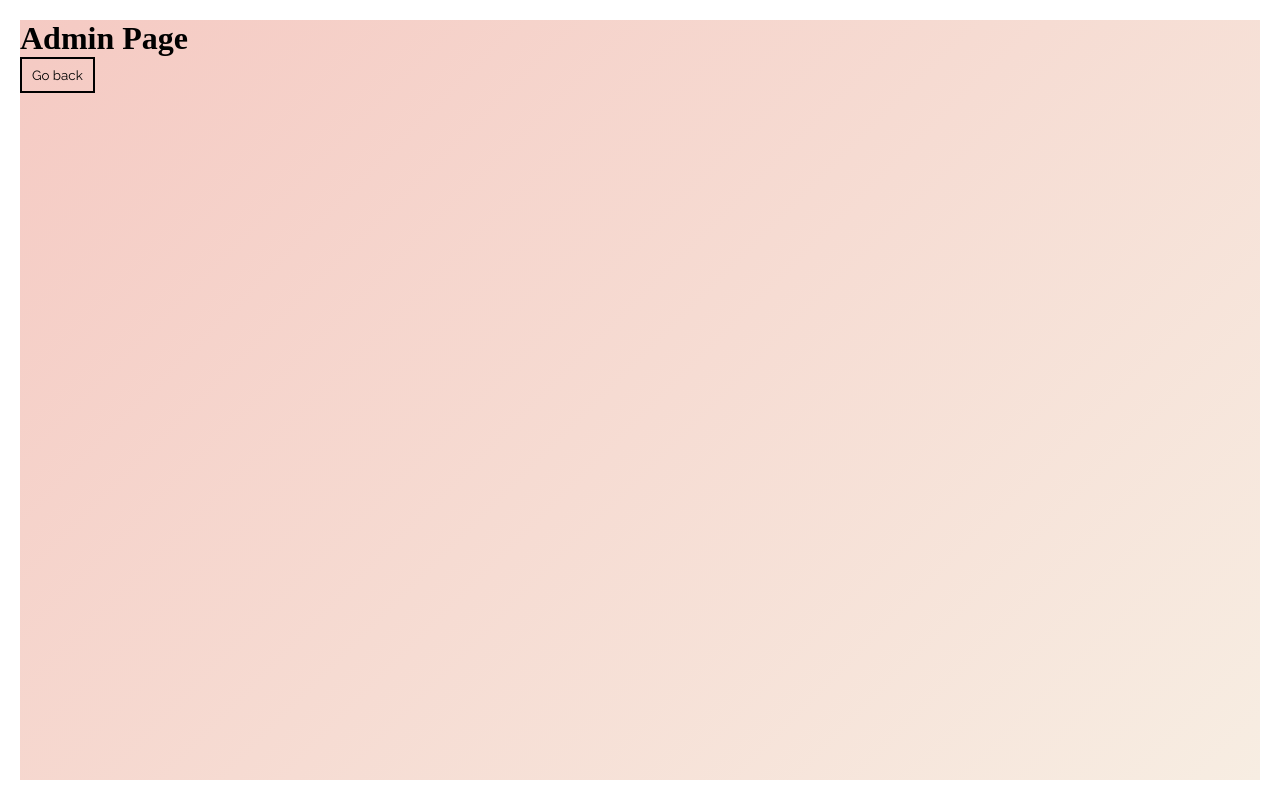
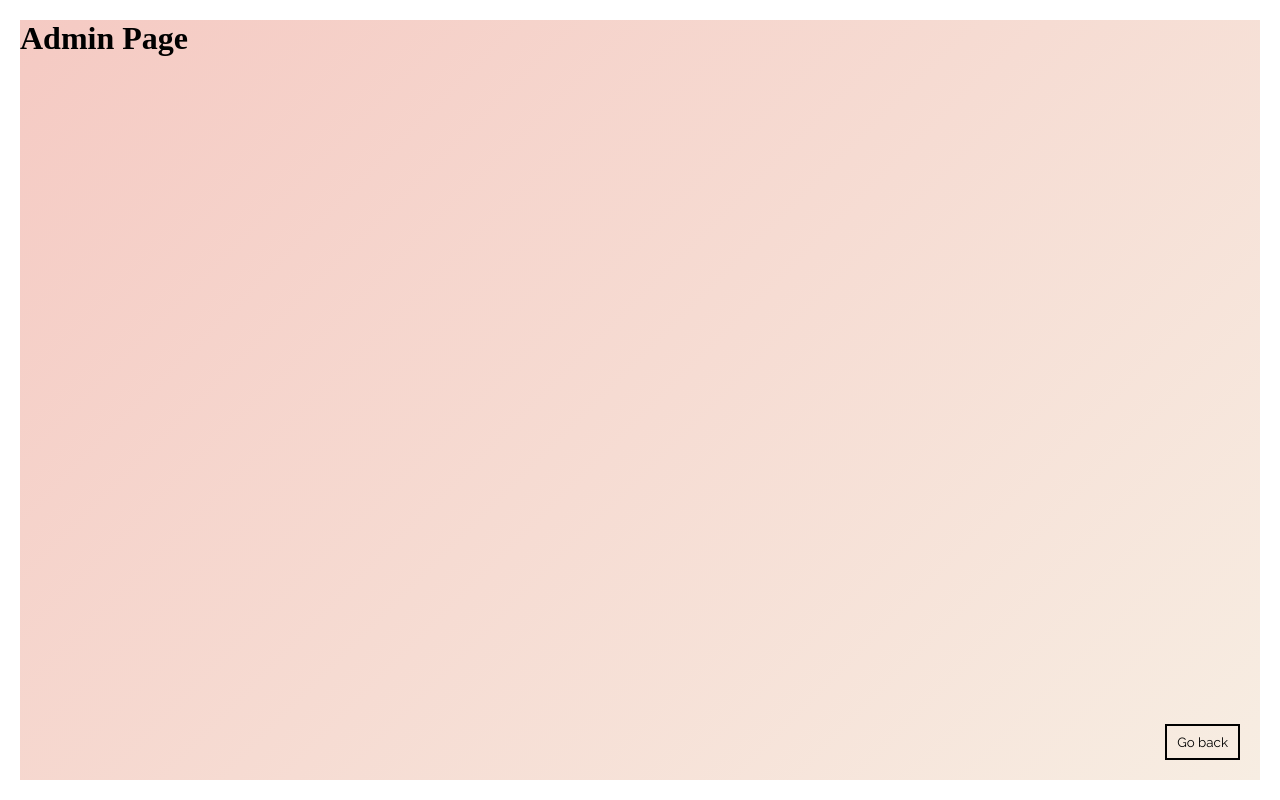
Before and after one commit to CeceStar/portfolio2.0, a React (Create React App) app: page /admin in a window 1280 px wide. Built offline with nearby package versions, Linux system fonts and the light colour scheme; a web font is replaced by a local one.

Commit message:
React routing works, added an adminpage

```diff
--- a/src/components/AdminPage/AdminPage.jsx
+++ b/src/components/AdminPage/AdminPage.jsx
@@ -1,20 +1,17 @@
 import React from "react";
-// import { useHistory } from "react-router-dom";
+import { Link } from "react-router-dom";
 
 const AdminPage = () => {
-  //   let history = useHistory();
 
-  function handleClick() {
-    console.log("I got clicked");
-  }
-
-  console.log("Admin page loaded");
   return (
     <div className="background-admin">
+      <div>
       <h1>Admin Page</h1>
-      <button className="btn" onClick={handleClick}>
-        Go back
-      </button>
+      </div>
+
+      <Link to="/">
+        <button className="btn admin-btn">Go back</button>
+      </Link>
     </div>
   );
 };
--- a/src/components/App.js
+++ b/src/components/App.js
@@ -8,10 +8,8 @@
     <Router>
       <Switch>
         <Route exact path="/" component={MainPage}>
-          {/* <MainPage /> */}
         </Route>
         <Route path="/admin" component={AdminPage}>
-          {/* <AdminPage /> */}
         </Route>
       </Switch>
     </Router>
--- a/src/index.css
+++ b/src/index.css
@@ -214,8 +214,6 @@
   position: relative;
   background-image: linear-gradient(-45deg, var(--linnen), var(--pink));
   background-repeat: no-repeat;
-  background-size: cover;
-  z-index: -100;
   height: 100vh;
   width: 100%;
   border: 20px solid white;
```
